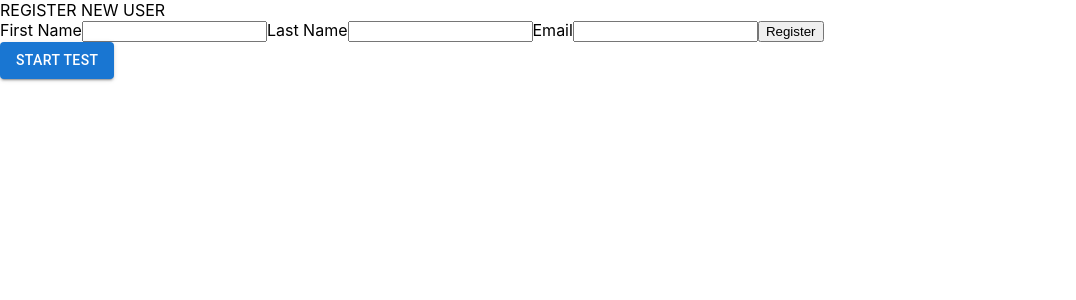
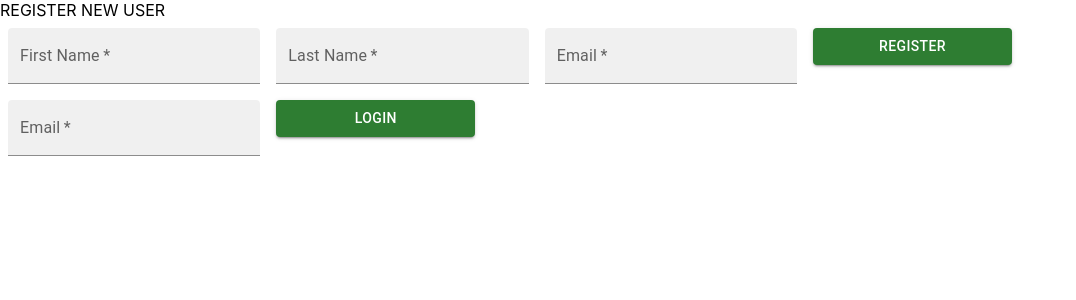
Before and after one commit to amaranthaceae-rfp56/enneagram, a Next.js app: page /user/register in a window 1280 px wide. Shown: the top 300 px of the page, without its empty margins (0-1076 px from the left). Built offline with nearby package versions, Linux system fonts and the light colour scheme.

Commit message:
Improved the register login page

```diff
--- a/pages/user/register.tsx
+++ b/pages/user/register.tsx
@@ -1,27 +1,114 @@
-import React, { useState } from 'react'
+import React, { ReactDOM, useState } from 'react'
 import Link from 'next/link'
+import { useRouter } from 'next/router'
 import Button from '@mui/material/Button'
 import axios from 'axios'
+import Box from '@mui/material/Box';
+import TextField from '@mui/material/TextField';
 
 type RegisterProps = {
 };
 
 const Register = () => {
 
-  let registerUser = async (e) => {
+  const router = useRouter()
+
+  let registerUser = async (e: React.FormEvent<HTMLFormElement>) => {
     e.preventDefault()
-    console.log('First Name: ', e.target.firstName.value)
-    console.log('Last Name: ', e.target.lastName.value)
-    console.log('Email: ', e.target.email.value)
+    let target = e.target as typeof e.target & {
+      firstName: { value: string};
+      lastName: { value: string };
+      email: { value: string };
+    };
 
+    await axios.post('http://localhost:3002/user/create', {
+      first_name: target.firstName.value,
+      last_name: target.lastName.value,
+      email: target.email.value
+    })
   }
+
+  let loginUser = async (e: React.FormEvent<HTMLFormElement>) => {
+    e.preventDefault()
+    let target = e.target as typeof e.target & {
+      email: { value: string };
+    };
+
+    let currentUser = await axios.get(`http://localhost:3002/user/email/${ target.email.value }`)
+    console.log('the current user is: ', currentUser)
+
+    router.push({
+      pathname: '/test',
+      query: { user: currentUser.data.first_name }
+    })
+  };
 
   return (
     <>
       <header className="enneagram-main">
         <div className="title">REGISTER NEW USER</div>
       </header>
-            <div className="login-buttons-container">
+
+      <Box
+        component="form"
+        sx={{
+          '& > :not(style)': { m: 1, width: '25ch' },
+        }}
+        noValidate
+        autoComplete="off"
+        onSubmit={registerUser}
+      >
+        <TextField
+          required
+          id="firstName"
+          label="First Name"
+          variant="filled"
+        />
+        <TextField
+          required
+          id="lastName"
+          label="Last Name"
+          variant="filled"
+        />
+        <TextField
+          required
+          id="email"
+          label="Email"
+          variant="filled"
+        />
+        <Button
+          color="success"
+          type="submit"
+          variant="contained">
+            Register
+        </Button>
+      </Box>
+
+      <Box
+        component="form"
+        sx={{
+          '& > :not(style)': { m: 1, width: '25ch' },
+        }}
+        noValidate
+        autoComplete="off"
+        onSubmit={loginUser}
+      >
+        <TextField
+          required
+          id="email"
+          label="Email"
+          variant="filled"
+        />
+        <Button
+          color="success"
+          type="submit"
+          variant="contained">
+            Login
+        </Button>
+      </Box>
+
+
+        {/* <div className="login-buttons-container">
           <form onSubmit={registerUser}>
             <label htmlFor="firstName">First Name</label>
             <input id="firstName" name="firstName" type="text" autoComplete="firstName" required />
@@ -32,9 +119,11 @@ const Register = () => {
             <button type="submit">Register</button>
           </form>
             <Button
-                  variant="contained">Start Test
+              color="success"
+              variant="contained">
+                Start Test
             </Button>
-          </div>
+          </div> */}
        </>
    );
 };
```
Also changed, not shown: pages/test/index.tsx (+9 -2 lines). Lines whose indentation alone changed are shown as unchanged.
